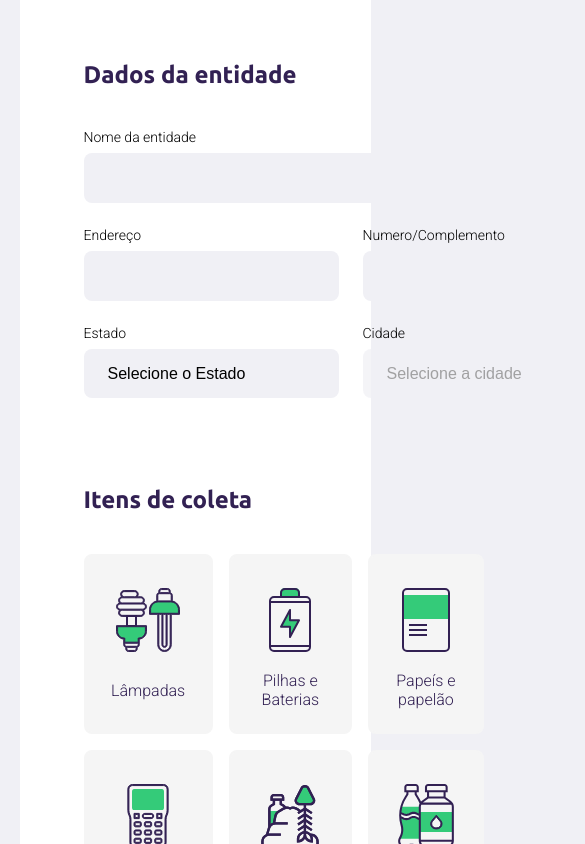
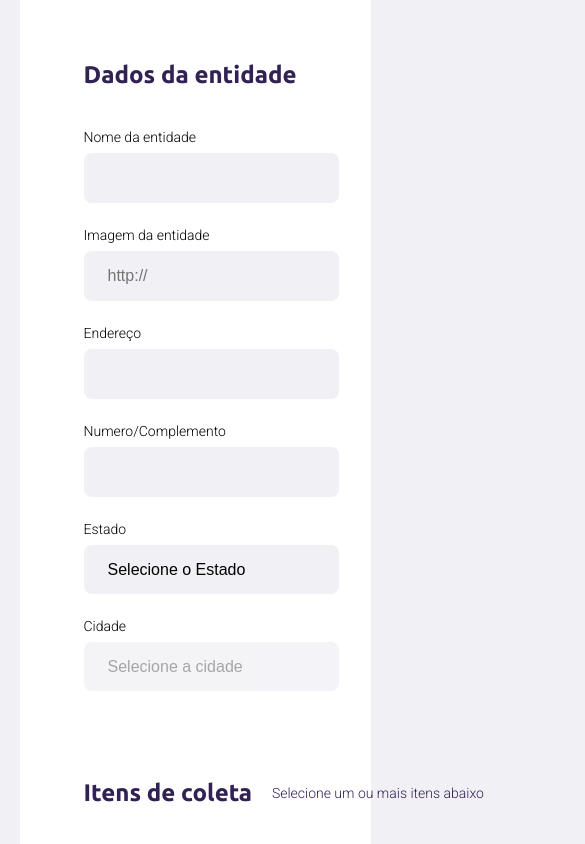
Before and after one commit to rhafaSan/NLW, a website: page src/views/create-point.html in a window 390 px wide. Shown: the part 365-1209 px from the top of the page, 585 px wide, since content can reach past the window. Drawn offline with nearby package versions, Linux system fonts and the light colour scheme; files that its build step writes are made by us from their sources; no server answers.

Commit message:
Quarta aula finalizda

```diff
--- a/public/styles/create-point.css
+++ b/public/styles/create-point.css
@@ -46,10 +46,19 @@ form fieldset{
 
 form legend{
   margin-bottom: 40px;
+  display: flex;
+  align-items: center;
+  justify-content:space-between;
+  width: 100%;
 }
 
 form legend h2{
   font-size: 24px;
+}
+
+form legend span{
+  color: var(--title-color);
+  font-size: 14px;
 }
 
 form .field{
@@ -83,7 +92,7 @@ form label{
   margin-bottom: 8px;
 }
 
-form .field-group .field + .field{
+form .field-group .field +.field{
   margin-left: 24px;
 }
 
--- a/public/styles/responsive.css
+++ b/public/styles/responsive.css
@@ -24,6 +24,14 @@
   #page-search-results .card img{
     height: 200px;
   }
+
+  #page-create-point .field-group{
+    flex-direction: column;
+  }
+
+  #page-create-point .field + .field{
+    margin-left: 0;
+  }
 }
 
 @media (min-width: 1700px){
--- a/src/views/create-point.html
+++ b/src/views/create-point.html
@@ -20,10 +20,20 @@
       <legend>
         <h2>Dados da entidade</h2>
       </legend>
-      <div class="field">
-        <label for="name">Nome da entidade</label>
-        <input type="text" name="name" required="required">
+
+      <div class="field-group">
+        <div class="field">
+          <label for="name">Nome da entidade</label>
+          <input type="text" name="name" required="required">
+        </div>
+
+        <div class="field">
+          <label for="image">Imagem da entidade </label>
+          <input type="url" name="image" required="required" placeholder="http://">
+        </div>
       </div>
+
+
       <div class="field-group">
         <div class="field">
           <label for="addres">Endereço</label>
@@ -55,6 +65,7 @@
     <fieldset>
       <legend>
         <h2>Itens de coleta</h2>
+        <span>Selecione um ou mais itens abaixo</span>
       </legend>
 
       <div class="items-grid">
```
Also changed, not shown: README.md.
